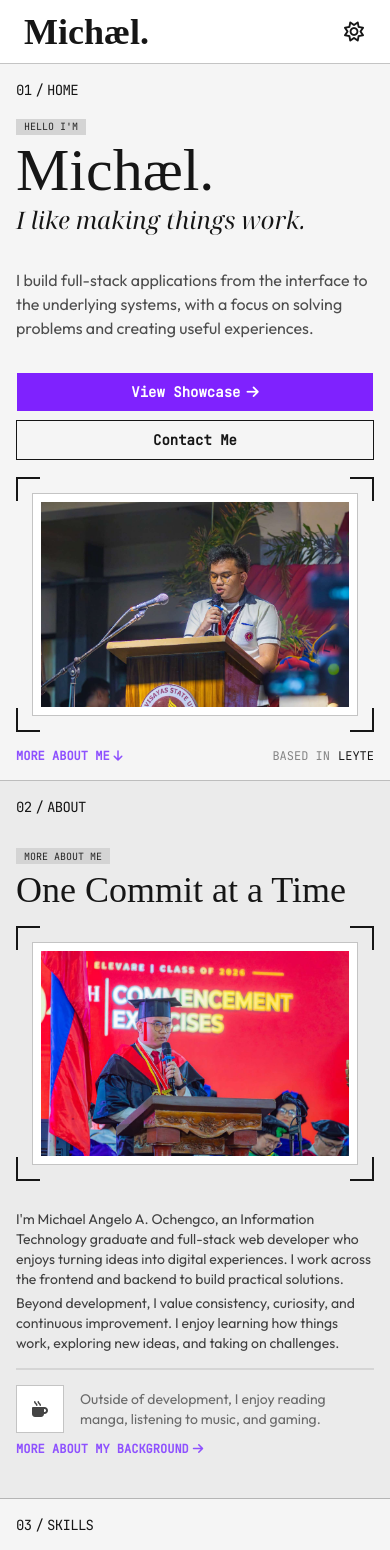
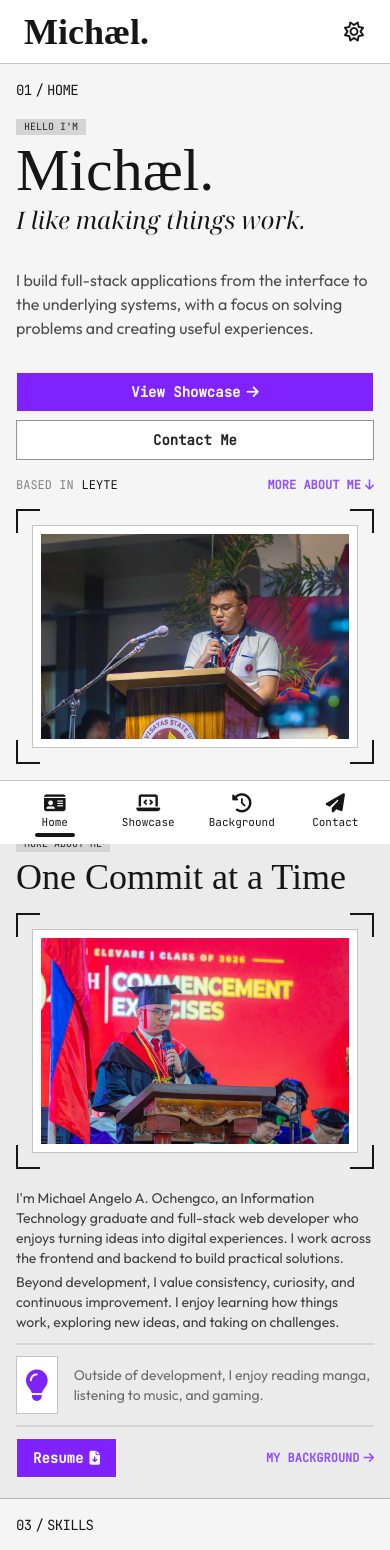
Before and after one commit to michaelgelooooo/Portfolio, a React (Vite) app: page / in a window 390 px wide. Shown: the top 1550 px of the page. Built offline with nearby package versions, Linux system fonts and the light colour scheme; a web font is replaced by a local one.

Commit message:
fix: small design tweaks on home page

```diff
--- a/src/components/home/ProjectCard.tsx
+++ b/src/components/home/ProjectCard.tsx
@@ -31,8 +31,8 @@ export default function ProjectCard({ project, featured = false }: ProjectCardPr
 							))}
 						</div>
 
-						<div className="text-xs lg:text-sm">
-							<CueLink to={link} icon="fa-arrow-right">
+						<div className={`text-xs lg:text-sm text-end ${featured ? "lg:text-start" : ""}`}>
+							<CueLink to={link} icon="fa-eye">
 								VIEW PROJECT
 							</CueLink>
 						</div>
--- /dev/null
+++ b/src/components/layout/Dock.tsx
@@ -0,0 +1,20 @@
+import { NavLink } from "react-router-dom";
+import { NAV_ITEMS } from "@/data/nav-items";
+
+export default function MobileDock() {
+  return (
+    <nav className="dock dock-md md:hidden z-50 border-t border-current/25 font-ui">
+      {NAV_ITEMS.map(({ to, label, icon, end }) => (
+        <NavLink
+          key={to}
+          to={to}
+          end={end}
+          className={({ isActive }) => (isActive ? "dock-active" : "")}
+        >
+          <i className={`fa-solid ${icon} text-[1.2em]`} aria-hidden="true"></i>
+          <span className="dock-label">{label}</span>
+        </NavLink>
+      ))}
+    </nav>
+  );
+}
--- a/src/components/layout/Header.tsx
+++ b/src/components/layout/Header.tsx
@@ -1,19 +1,6 @@
 import { Link, NavLink } from "react-router-dom";
 import ThemeToggle from "@/components/ui/ThemeToggle";
-
-type NavItem = {
-	to: string;
-	number: string;
-	label: string;
-	end?: boolean;
-};
-
-const NAV_ITEMS: NavItem[] = [
-	{ to: "/", number: "01", label: "Home", end: true },
-	{ to: "/showcase", number: "02", label: "Showcase" },
-	{ to: "/background", number: "03", label: "Background" },
-	{ to: "/contact", number: "04", label: "Contact" },
-];
+import { NAV_ITEMS } from "@/data/nav-items";
 
 export default function Header() {
 	return (
--- a/src/components/layout/Layout.tsx
+++ b/src/components/layout/Layout.tsx
@@ -1,17 +1,19 @@
 import { Outlet } from "react-router-dom";
 import Header from "@/components/layout/Header";
 import Footer from "@/components/layout/Footer";
+import MobileDock from "@/components/layout/Dock";
 
 export default function Layout() {
 	return (
-		<>
+		<div className="min-h-screen flex flex-col pb-16 md:pb-0">
 			<Header />
 
-			<main>
+			<main className="flex-1">
 				<Outlet />
 			</main>
 
 			<Footer />
-		</>
+			<MobileDock />
+		</div>
 	);
 }
--- /dev/null
+++ b/src/data/nav-items.ts
@@ -0,0 +1,14 @@
+export type NavItem = {
+	to: string;
+	number: string;
+	label: string;
+	icon: string;
+	end?: boolean;
+};
+
+export const NAV_ITEMS: NavItem[] = [
+	{ to: "/", number: "01", label: "Home", icon: "fa-id-card", end: true },
+	{ to: "/showcase", number: "02", label: "Showcase", icon: "fa-laptop-code" },
+	{ to: "/background", number: "03", label: "Background", icon: "fa-clock-rotate-left" },
+	{ to: "/contact", number: "04", label: "Contact", icon: "fa-paper-plane" },
+];
--- a/src/index.css
+++ b/src/index.css
@@ -143,7 +143,27 @@
 }
 
 @layer components {
+	.cta-btn {
+		@apply bg-violet-600! text-white!;
+
+		&:hover {
+			@apply bg-base-100! text-violet-600! border! border-base-content/25!;
+		}
+	}
+
+	.cta-btn-alt {
+		@apply bg-base-100! text-primary-content! border border-current/50!;
+
+		&:hover {
+			@apply bg-primary-content! text-base-100!;
+		}
+	}
+
 	.card {
-		@apply bg-base-100 border border-current/25 rounded-none! p-2 md:p-4 lg:p-8 gap-2 md:gap-4 lg:gap-8;
+		@apply bg-base-100 border border-current/25 rounded-none! p-2 md:p-4 lg:p-8 gap-2 md:gap-4 lg:gap-8 transition! duration-200! ease-out!;
+
+		&:hover {
+			@apply bg-base-200 cursor-pointer;
+		}
 	}
 }
--- a/src/pages/Home.tsx
+++ b/src/pages/Home.tsx
@@ -29,17 +29,13 @@ export default function Home() {
 
 						<div className="md:flex items-end justify-between">
 							<div className="flex flex-col gap-2 md:gap-4 sm:flex-row">
-								<Link to="/showcase" className="btn md:btn-lg bg-violet-600 text-white hover:bg-violet-800 w-full sm:w-auto">
+								<Link to="/showcase" className="btn md:btn-lg cta-btn w-full sm:w-auto">
 									View Showcase <i className="fas fa-arrow-right"></i>
 								</Link>
 
-								<Link to="/contact" className="btn md:btn-lg btn-outline w-full sm:w-auto">
+								<Link to="/contact" className="btn md:btn-lg cta-btn-alt w-full sm:w-auto">
 									Contact Me
 								</Link>
-							</div>
-
-							<div className="hidden md:inline lg:hidden">
-								<CueLink to="#about">MORE ABOUT ME</CueLink>
 							</div>
 						</div>
 					</div>
@@ -49,15 +45,14 @@ export default function Home() {
 					</div>
 				</div>
 
-				<div className="layout-panel flex flex-col-reverse lg:flex-col justify-center lg:justify-start items-center gap-4 py-4 md:py-8 lg:py-16">
+				<div className="layout-panel flex flex-col justify-center lg:justify-start items-center gap-4 py-4 md:py-8 lg:py-16">
 					<div className="flex w-full justify-between">
-						<div className="w-full md:hidden text-xs">
-							<CueLink to="#about">MORE ABOUT ME</CueLink>
-						</div>
-
-						<div className="flex flex-row lg:flex-col justify-end items-end gap-2 lg:gap-0 text-xs md:text-sm w-full">
+						<div className="flex flex-row lg:flex-col text-end gap-2 lg:gap-0 text-xs md:text-sm w-full">
 							<span className="opacity-50">BASED IN</span>
 							<span>LEYTE</span>
+						</div>
+						<div className="w-full lg:hidden text-end text-xs">
+							<CueLink to="#about">MORE ABOUT ME</CueLink>
 						</div>
 					</div>
 					<div className="w-full lg:flex-1 lg:min-h-0 lg:@container-size">
@@ -80,7 +75,7 @@ export default function Home() {
 					<span className="lg:opacity-75">ABOUT</span>
 				</div>
 
-				<div className="layout-panel flex flex-col justify-center gap-4">
+				<div className="layout-panel flex flex-col justify-start lg:justify-center gap-4">
 					<div className="space-y-1 md:space-y-2 block lg:hidden">
 						<div className="badge badge-primary badge-xs md:badge-sm">MORE ABOUT ME</div>
 						<h1 className="text-4xl md:text-6xl">{ABOUT.heading}</h1>
@@ -95,7 +90,7 @@ export default function Home() {
 				</div>
 
 				<div className="layout-panel py-4 md:py-8 lg:py-16">
-					<div className="h-full flex flex-col justify-center gap-2 md:gap-4 lg:gap-8">
+					<div className="h-full flex flex-col justify-center gap-1 md:gap-2 lg:gap-4">
 						<div className="space-y-4 hidden lg:block">
 							<div className="badge badge-primary badge-md">MORE ABOUT ME</div>
 							<h1 className="text-6xl">{ABOUT.heading}</h1>
@@ -110,17 +105,25 @@ export default function Home() {
 						<div className="divider m-0"></div>
 
 						<div className="flex gap-4 items-center">
-							<div className="size-12 shrink-0 flex items-center justify-center bg-base-100 border border-current/25">
-								<i className="fa-solid fa-mug-hot opacity-80"></i>
+							<div className="strip-icon">
+								<i className="fa-solid fa-lightbulb fa-sm"></i>
 							</div>
 
 							<p className="text-sm md:text-base lg:text-md opacity-60">{ABOUT.note}</p>
 						</div>
 
-						<div className="text-xs lg:text-sm">
-							<CueLink to="/background" icon="fa-arrow-right">
-								MORE ABOUT MY BACKGROUND
-							</CueLink>
+						<div className="divider m-0"></div>
+
+						<div className="flex justify-between items-center">
+							<a href="/resume.pdf" target="_blank" rel="noopener noreferrer" className="btn md:btn-lg cta-btn">
+								Resume <i className="fas fa-file-arrow-down" aria-hidden="true"></i>
+							</a>
+
+							<div className="text-xs lg:text-sm text-end lg:text-start">
+								<CueLink to="/background" icon="fa-arrow-right">
+									MY BACKGROUND
+								</CueLink>
+							</div>
 						</div>
 					</div>
 				</div>
@@ -211,7 +214,7 @@ export default function Home() {
 					<div className="space-y-4 lg:text-end">
 						<p className="text-sm md:text-base lg:text-lg">{CONNECT.text}</p>
 						<div className="text-center lg:text-end">
-							<Link to="/contact" className="btn bg-violet-600 text-white btn-md md:btn-lg lg:btn-xl w-full lg:w-auto">
+							<Link to="/contact" className="btn cta-btn btn-md md:btn-lg lg:btn-xl w-full lg:w-auto">
 								Contact Me <i className="fas fa-arrow-right" aria-hidden="true"></i>
 							</Link>
 						</div>
--- a/vite.config.ts
+++ b/vite.config.ts
@@ -6,6 +6,10 @@ import path from "path";
 export default defineConfig({
 	plugins: [react(), tailwindcss()],
 	resolve: {
-		alias: { "@": path.resolve(__dirname, "src") },
+		alias: { "@": path.resolve(import.meta.dirname, "src") },
+	},
+
+	server: {
+		host: true,
 	},
 });
```
Also changed, not shown: 2 other files (tests, documents, lock files or other folders).
